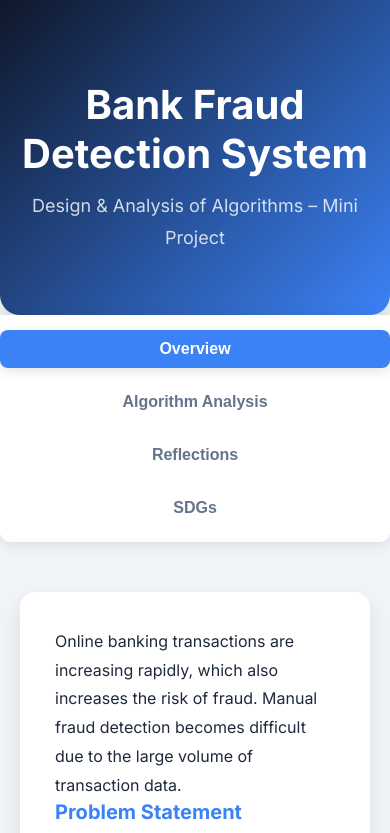
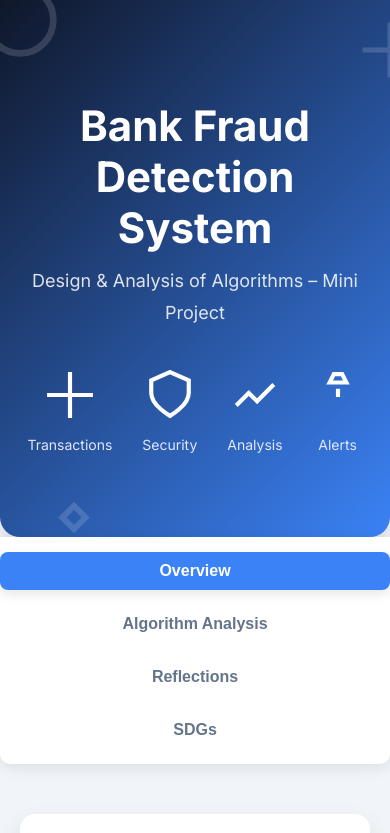
Before and after one commit to sahanashetty525/Bank-Fraud-Detection-System, a plain HTML site: page index.html in a window 390 px wide. Shown: the top 833 px of the page. Drawn offline with Linux system fonts and the light colour scheme.

Commit message:
Update index.html

```diff
--- a/index.html
+++ b/index.html
@@ -27,27 +27,60 @@ body {
   color: var(--text);
 }
 
+/* HEADER */
 header {
-  background: linear-gradient(135deg, var(--primary), var(--accent));
+  position: relative;
+  overflow: hidden;
+  background: linear-gradient(135deg, #0f172a, #3b82f6);
   color: #fff;
   text-align: center;
-  padding: 80px 20px 60px;
+  padding: 100px 20px 60px;
   border-bottom-left-radius: 20px;
   border-bottom-right-radius: 20px;
   box-shadow: 0 6px 15px var(--shadow);
 }
 
-header h1 {
-  font-size: 40px;
-  font-weight: 700;
+/* Header background symbols */
+header svg.background-icon {
+  position: absolute;
+  opacity: 0.15;
 }
 
+/* Header text */
+header h1 {
+  font-size: 42px;
+  font-weight: 700;
+  margin-bottom: 12px;
+}
 header p {
-  margin-top: 12px;
   font-size: 18px;
-  color: rgba(255,255,255,0.8);
+  color: rgba(255,255,255,0.85);
+  margin-bottom: 20px;
 }
 
+/* Feature icons in header */
+.header-icons {
+  display: flex;
+  justify-content: center;
+  gap: 50px;
+  margin-top: 40px;
+  flex-wrap: wrap;
+}
+.header-icons div {
+  text-align: center;
+}
+.header-icons svg {
+  width: 50px;
+  height: 50px;
+  stroke: #fff;
+}
+.header-icons p {
+  margin-top: 8px;
+  font-size: 14px;
+  color: #e0e7ff;
+}
+
+/* NAVIGATION */
 nav {
   display: flex;
   justify-content: center;
@@ -61,7 +94,6 @@ nav {
   border-bottom-left-radius: 10px;
   border-bottom-right-radius: 10px;
 }
-
 nav button {
   background: none;
   border: none;
@@ -73,38 +105,33 @@ nav button {
   border-radius: 8px;
   transition: all 0.3s ease;
 }
-
 nav button:hover {
   background: var(--accent);
   color: #fff;
 }
-
 nav button.active {
   background: var(--accent);
   color: #fff;
   box-shadow: 0 4px 12px var(--shadow);
 }
 
+/* MAIN CONTENT */
 .container {
   max-width: 1000px;
   margin: 50px auto;
   padding: 0 20px;
 }
-
 section {
   display: none;
   animation: fadeIn 0.5s ease-in-out;
 }
-
-section.active {
-  display: block;
-}
-
+section.active { display: block; }
 @keyframes fadeIn {
   from { opacity: 0; transform: translateY(20px); }
   to { opacity: 1; transform: translateY(0); }
 }
 
+/* CARDS */
 .card {
   background: var(--card);
   border-radius: 15px;
@@ -113,61 +140,32 @@ section.active {
   box-shadow: 0 10px 25px var(--shadow);
   transition: transform 0.3s ease, box-shadow 0.3s ease;
 }
-
 .card:hover {
   transform: translateY(-8px);
   box-shadow: 0 15px 30px var(--shadow);
 }
 
-h2 {
-  font-size: 28px;
-  color: var(--primary);
-  margin-bottom: 20px;
-}
+/* HEADINGS */
+h2 { font-size: 28px; color: var(--primary); margin-bottom: 20px; }
+h3 { font-size: 20px; color: var(--accent); margin-bottom: 12px; }
 
-h3 {
-  font-size: 20px;
-  color: var(--accent);
-  margin-bottom: 12px;
-}
+/* TEXT */
+p, li { font-size: 16px; line-height: 1.8; }
+ul { padding-left: 20px; }
 
-p, li {
-  font-size: 16px;
-  line-height: 1.8;
-}
+/* TABLE */
+table { width: 100%; border-collapse: collapse; margin-top: 20px; font-size: 15px; }
+th, td { border: 1px solid var(--border); padding: 12px; text-align: center; }
+th { background: var(--bg); color: var(--primary); font-weight: 600; }
 
-ul {
-  padding-left: 20px;
-}
+/* IMAGES */
+img { border-radius: 12px; box-shadow: 0 8px 25px var(--shadow); margin-bottom: 20px; }
 
-table {
-  width: 100%;
-  border-collapse: collapse;
-  margin-top: 20px;
-  font-size: 15px;
-}
-
-th, td {
-  border: 1px solid var(--border);
-  padding: 12px;
-  text-align: center;
-}
-
-th {
-  background: var(--bg);
-  color: var(--primary);
-  font-weight: 600;
-}
-
-img {
-  border-radius: 12px;
-  box-shadow: 0 8px 25px var(--shadow);
-  margin-bottom: 20px;
-}
-
+/* RESPONSIVE */
 @media (max-width: 768px) {
   nav { flex-direction: column; gap: 15px; }
   nav button { width: 100%; }
+  .header-icons { gap: 30px; }
 }
 </style>
 </head>
@@ -175,8 +173,20 @@ img {
 <body>
 
 <header>
+  <!-- Background symbols -->
+  <svg class="background-icon" style="top:-20px; left:-20px; width:80px; height:80px;" viewBox="0 0 24 24" fill="none" stroke="currentColor" stroke-width="2"><circle cx="12" cy="12" r="10"/></svg>
+  <svg class="background-icon" style="top:20px; right:-30px; width:60px; height:60px;" viewBox="0 0 24 24" fill="none" stroke="currentColor" stroke-width="2"><path d="M12 1v22M1 12h22"/></svg>
+  <svg class="background-icon" style="bottom:-30px; left:10%; width:70px; height:70px;" viewBox="0 0 24 24" fill="none" stroke="currentColor" stroke-width="2"><path d="M12 3l4 4-4 4-4-4 4-4z"/></svg>
+
   <h1>Bank Fraud Detection System</h1>
   <p>Design & Analysis of Algorithms – Mini Project</p>
+
+  <div class="header-icons">
+    <div><svg viewBox="0 0 24 24" fill="none" stroke="#fff" stroke-width="2"><path d="M12 1v22M1 12h22"/></svg><p>Transactions</p></div>
+    <div><svg viewBox="0 0 24 24" fill="none" stroke="#fff" stroke-width="2"><path d="M12 1l9 4v6c0 6-9 11-9 11s-9-5-9-11V5l9-4z"/></svg><p>Security</p></div>
+    <div><svg viewBox="0 0 24 24" fill="none" stroke="#fff" stroke-width="2"><polyline points="3 17 9 11 13 15 21 7"/></svg><p>Analysis</p></div>
+    <div><svg viewBox="0 0 24 24" fill="none" stroke="#fff" stroke-width="2"><path d="M12 9v4m0 4h.01M10 2h4l2 4H8l2-4z"/></svg><p>Alerts</p></div>
+  </div>
 </header>
 
 <nav>
@@ -230,7 +240,6 @@ img {
       <li><b>Data Sorting:</b> Merge Sort detects abnormal transaction spikes.</li>
       <li><b>Risk Flagging:</b> Suspicious activities are marked for verification.</li>
     </ul>
-
   </div>
 </section>
 
@@ -305,7 +314,6 @@ img {
       <h3>SDG 9: Industry, Innovation, and Infrastructure</h3>
       <p>The project enhances financial infrastructure through innovative algorithmic solutions. Dijkstra’s algorithm enables graph-based tracking of complex money laundering routes, improving system resilience, performance, and security against high-volume fraud and cyber-attacks.</p>
     </div>
-
   </div>
 </section>
 
@@ -315,7 +323,6 @@ img {
 function switchTab(id, btn) {
   document.querySelectorAll("section").forEach(s => s.classList.remove("active"));
   document.getElementById(id).classList.add("active");
-
   document.querySelectorAll("nav button").forEach(b => b.classList.remove("active"));
   btn.classList.add("active");
 }
```
